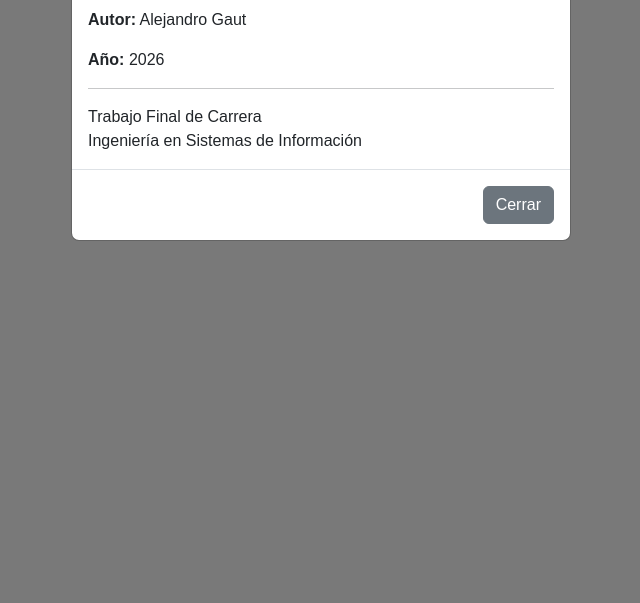
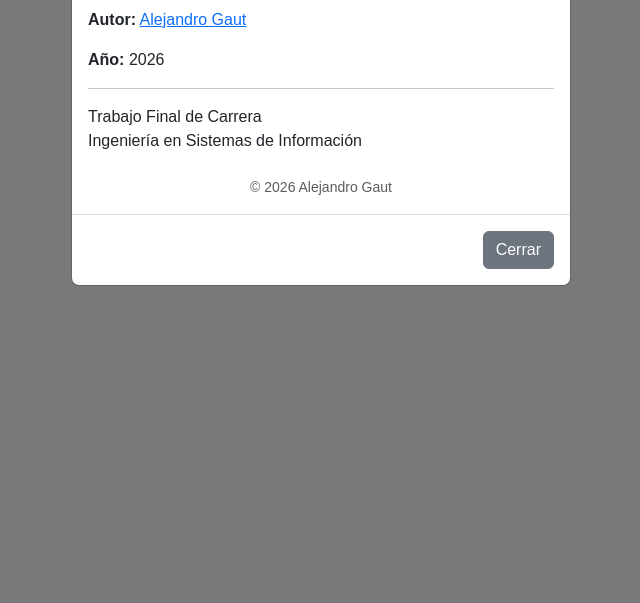
Before and after one commit to ale-1988/manager_repuestos, a Django app: page /sesiones/ in a window 1280 px wide, after a click that opens the changed part. Shown: the part 197-800 px from the top of the page, without its empty margins (319-959 px from the left). Run offline with Django 5.2, Linux system fonts and the light colour scheme; parts of the project's set-up code (start-up, migrations or seed data) failed here and were passed over; some libraries are stand-ins or nearby versions.

Commit message:
Copyright

```diff
--- a/templates/base.html
+++ b/templates/base.html
@@ -242,7 +242,7 @@
                 </p>
 
                 <p>
-                    <strong>Autor:</strong> Alejandro Gaut
+                    <strong>Autor:</strong>  <a href="mailto:alejandrogaut@gmail.com">Alejandro Gaut</a>
                 </p>
 
                 <p>
@@ -258,6 +258,10 @@
                 <p class="mb-0">
                     Ingeniería en Sistemas de Información
                 </p>
+
+                <div class="text-center small text-muted mt-4">
+                    © 2026 Alejandro Gaut
+                </div>
 
             </div>
 
```
